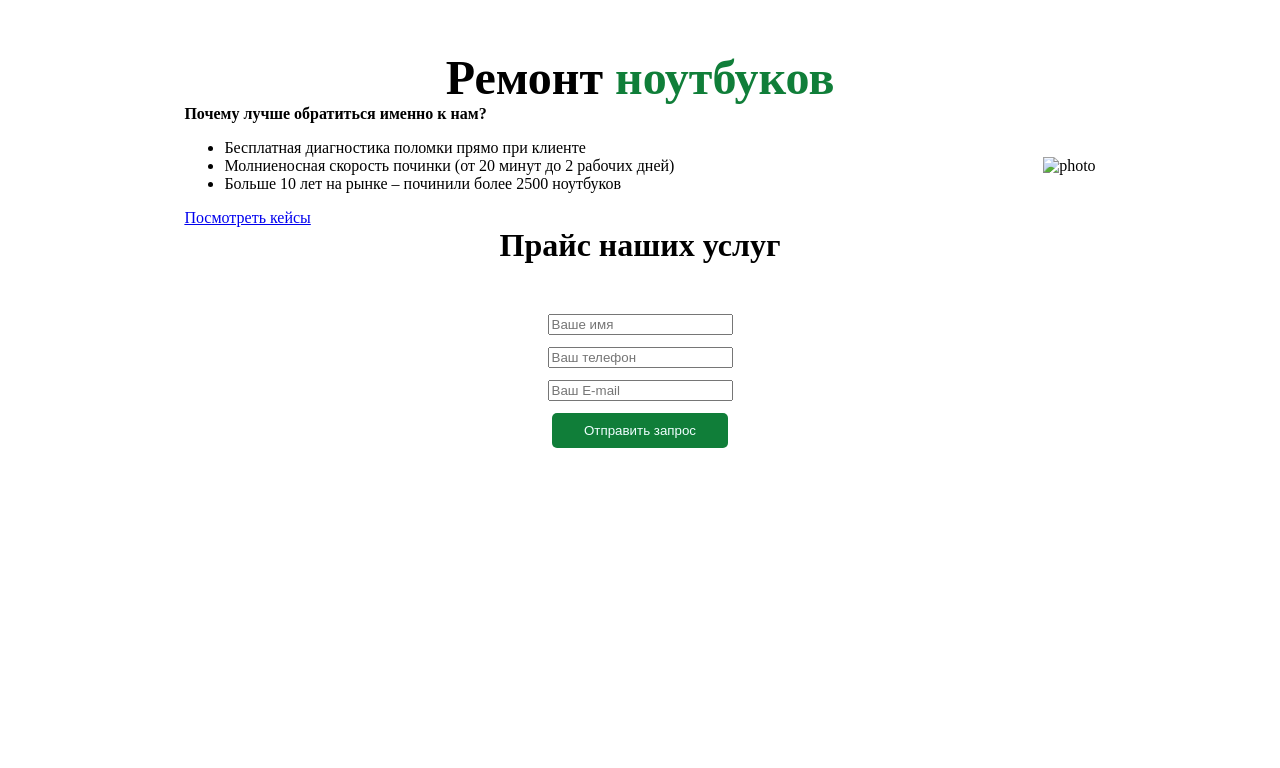
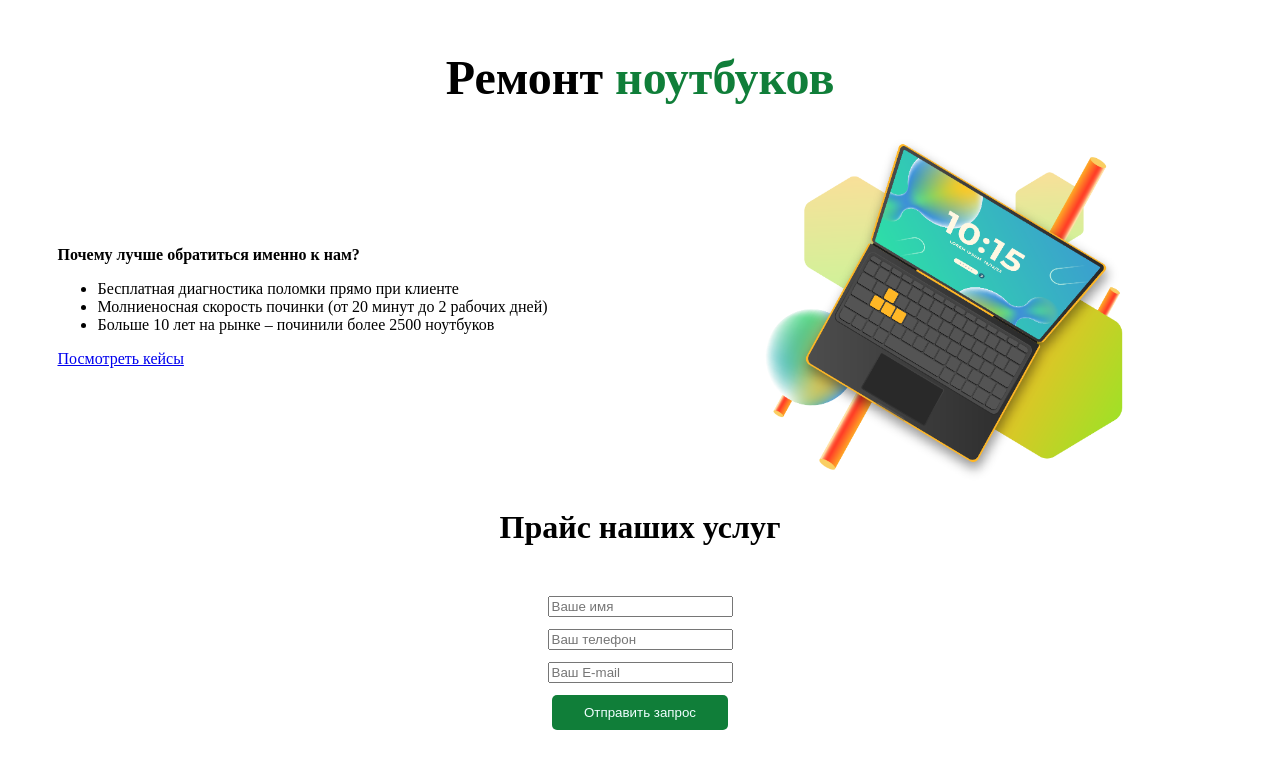
Before and after one commit to Iniuta/test, a plain HTML site: page index.html in a window 1280 px wide. Drawn offline with Linux system fonts and the light colour scheme; the site is published under a folder, as on GitHub Pages, so addresses that start at the root find nothing.

Commit message:
feat: fixed link

```diff
--- a/index.html
+++ b/index.html
@@ -25,7 +25,7 @@
                 </ul>
                 <a href="#">Посмотреть кейсы</a>
             </div>
-            <div><img src="/image.png" alt="photo"></div>
+            <div><img src="image.png" alt="photo"></div>
         </div>
     </div>
 </section>
```
